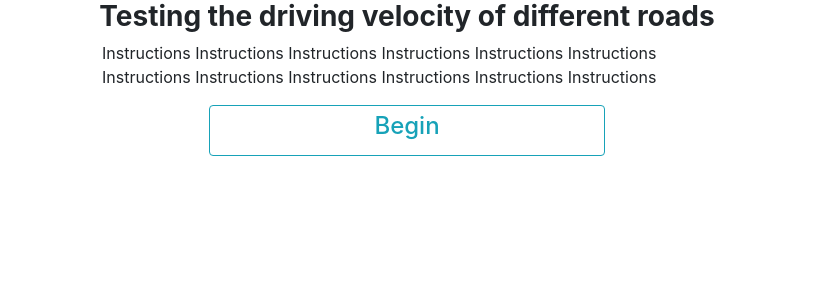
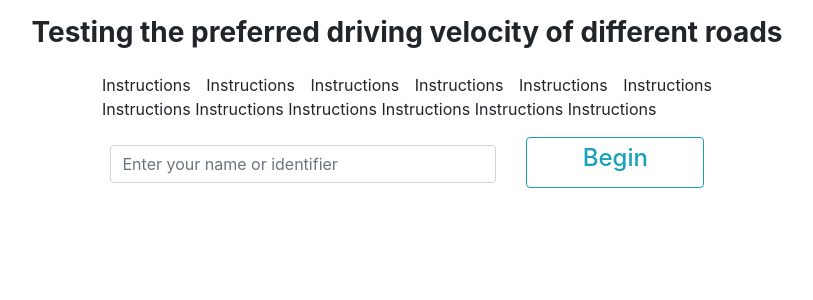
Before and after one commit to ChackMociute/Road-Width-Speed-Test, a Flask app: page / in a window 1280 px wide. Shown: the part 68-368 px from the top of the page, without its empty margins (233-1046 px from the left). Run offline with Flask 3, Linux system fonts and the light colour scheme; some libraries are stand-ins or nearby versions.

```diff
--- a/website/app/__init__.py
+++ b/website/app/__init__.py
@@ -2,6 +2,7 @@ import os
 from flask import Flask
 from flask_sqlalchemy import SQLAlchemy
 from flask_migrate import Migrate
+from flask_admin import Admin
 
 app = Flask(__name__)
 app.config.from_mapping(
@@ -12,5 +13,6 @@ app.config.from_mapping(
 
 db = SQLAlchemy(app)
 migrate = Migrate(app, db)
+admin = Admin(app, template_mode='bootstrap4')
 
 from app import views, models
--- a/website/app/forms.py
+++ b/website/app/forms.py
@@ -1,6 +1,9 @@
 from flask_wtf import FlaskForm
-from wtforms import FloatField
+from wtforms import StringField, FloatField
 from wtforms.validators import DataRequired
+
+class ParticipantForm(FlaskForm):
+    name = StringField('name', validators=[DataRequired()], render_kw={"placeholder": "Enter your name or identifier"})
 
 class ResponseForm(FlaskForm):
     speed = FloatField('speed', validators=[DataRequired()], render_kw={"placeholder": "Enter speed", "autofocus": True})
--- a/website/app/templates/home.html
+++ b/website/app/templates/home.html
@@ -2,22 +2,26 @@
 
 {% block content %}
 <div class="container-fluid">
-  <div class="row">
+  <div class="row py-3">
     <div class="col-10 offset-1">
-      <h3><center><b>Testing the driving velocity of different roads</b></center></h3>
+      <h3><center><b>Testing the preferred driving velocity of different roads</b></center></h3>
     </div>
   </div>
   <div class="row">
     <div class="col-6 offset-3">
-      <p>Instructions Instructions Instructions Instructions Instructions Instructions Instructions Instructions Instructions Instructions Instructions Instructions </p>
+      <p align="justify">Instructions Instructions Instructions Instructions Instructions Instructions Instructions Instructions Instructions Instructions Instructions Instructions </p>
     </div>
   </div>
+    <form class="col-12" action="" method="post" name="name">
   <div class="row">
-    <div class="col-4 offset-4">
-      <form action="", method="post">
+      {{ form.hidden_tag() }}
+      <div class="col-4 offset-3 py-2">
+        {{ form.name(class_='form-control') }}
+      </div>
+      <div class="col-2">
         <button class="btn btn-outline-info col-12" type="submit" name="begin"><h4>Begin</h4></button>
-      </form>
-    </div>
+      </div>
   </div>
+    </form>
 </div>
 {% endblock %}
--- a/website/app/templates/trial.html
+++ b/website/app/templates/trial.html
@@ -4,12 +4,12 @@
 <div class="container-fluid">
     <div class="row py-3">
       <div class="col-10 offset-2">
-        <img class="col-10" src="{{url_for('static', filename='1.png')}}"" align="middle"/>
+        <img class="col-10" src="{{url_for('static', filename=img)}}"" align="middle"/>
       </div>
     </div>
     <div class="row">
       <div class="col-2 offset-2">
-        <form action="" method="post" name="New assessment">
+        <form action="" method="post" name="response">
           {{ form.hidden_tag() }}
           {{ form.speed(class_='form-control') }}
           <!-- <button class="btn btn-outline-info col-12" type="submit" name="begin"><h4>Begin</h4></button> -->
--- a/website/app/views.py
+++ b/website/app/views.py
@@ -1,16 +1,41 @@
-from app import app
-from flask import render_template, redirect, request
-from .forms import ResponseForm
+import pandas as pd
+from app import app, db, admin
+from flask import render_template, redirect, url_for
+from flask_admin.contrib.sqla import ModelView
+from .forms import ParticipantForm, ResponseForm
+from .models import Participant, Response
+
+admin.add_view(ModelView(Participant, db.session))
+admin.add_view(ModelView(Response, db.session))
+
 
 @app.route('/', methods=['GET', 'POST'])
 def home():
-    if 'begin' in request.form: return redirect('trials')
-    return render_template("home.html")
+    form = ParticipantForm()
+    if form.validate_on_submit():
+        trial = check_participant(form.name.data)
+        return redirect(url_for('trial', name=form.name.data, trial=trial))
+    return render_template("home.html", form=form)
 
-@app.route('/trials', methods=['GET', 'POST'])
-def trial():
+@app.route('/trial/<name>/<trial>', methods=['GET', 'POST'])
+def trial(name, trial):
     form = ResponseForm()
+    img = get_image(name, int(trial))
     if form.validate_on_submit():
-        print('test')
-        return redirect('trials')
-    return render_template("trial.html", form=form)
+        return redirect(url_for('trial', name=name, trial=int(trial) + 1))
+    return render_template("trial.html", form=form, trial=trial, img=img)
+
+def check_participant(name):
+    # If participant is new, create particpiant
+    if not name in [p.name for p in Participant.query.all()]:
+        db.session.add(Participant(name=name))
+        db.session.commit()
+        return 0
+
+    # Else, find out how many trials have been completed
+    for i, r in enumerate(Participant.query.filter_by(name=name).first().images):
+        if r.response is None: return i
+
+def get_image(name, trial):
+    for i, r in enumerate(Participant.query.filter_by(name=name).first().images):
+        if i == trial: return r.filename
```
Also changed, not shown: website/app/app.db.
